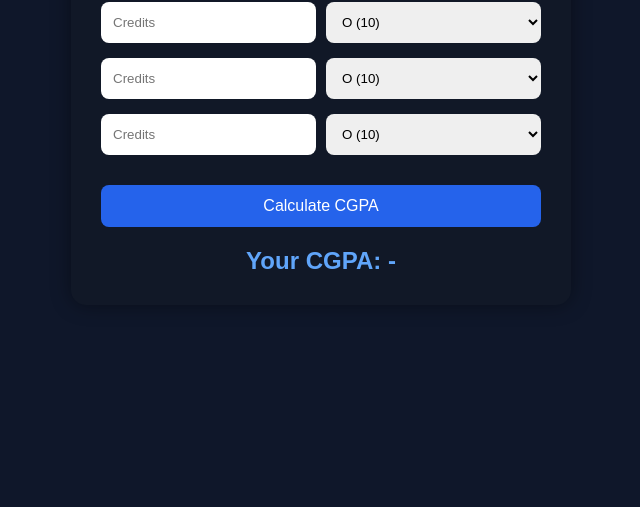
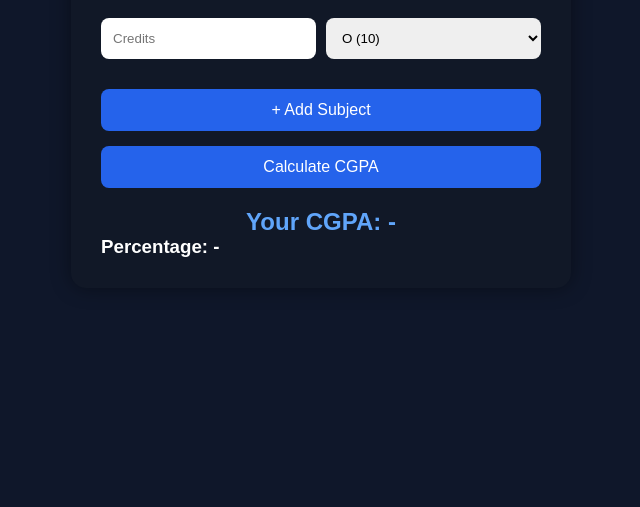
Before and after one commit to adithakur-devhub/cgpa-calculator, a plain HTML site: page index.html in a window 1280 px wide. Shown: the part 293-800 px from the top of the page, without its empty margins (319-959 px from the left). Drawn offline with Linux system fonts and the light colour scheme.

Commit message:
Upgrade index.html for dynamic CGPA calculator

```diff
--- a/index.html
+++ b/index.html
@@ -3,21 +3,21 @@
 <head>
 <meta charset="UTF-8">
 <meta name="viewport" content="width=device-width, initial-scale=1.0">
-<title>CGPA Calculator</title>
+<title>CGPA Calculator Pro</title>
 <link rel="stylesheet" href="style.css">
 </head>
-
 <body>
 
 <div class="container">
 
-<h1>CGPA Calculator</h1>
+<h1>CGPA Calculator Pro</h1>
+
+<div id="subjects">
 
 <div class="subject">
+<input type="number" class="credit" placeholder="Credits">
 
-<input type="number" id="credit1" placeholder="Credits">
-
-<select id="grade1">
+<select class="grade">
 <option value="10">O (10)</option>
 <option value="9">A+ (9)</option>
 <option value="8">A (8)</option>
@@ -26,48 +26,16 @@
 <option value="5">C (5)</option>
 <option value="0">F (0)</option>
 </select>
+</div>
 
 </div>
 
-<div class="subject">
+<button onclick="addSubject()">+ Add Subject</button>
 
-<input type="number" id="credit2" placeholder="Credits">
+<button onclick="calculateCGPA()">Calculate CGPA</button>
 
-<select id="grade2">
-<option value="10">O (10)</option>
-<option value="9">A+ (9)</option>
-<option value="8">A (8)</option>
-<option value="7">B+ (7)</option>
-<option value="6">B (6)</option>
-<option value="5">C (5)</option>
-<option value="0">F (0)</option>
-</select>
-
-</div>
-
-<div class="subject">
-
-<input type="number" id="credit3" placeholder="Credits">
-
-<select id="grade3">
-<option value="10">O (10)</option>
-<option value="9">A+ (9)</option>
-<option value="8">A (8)</option>
-<option value="7">B+ (7)</option>
-<option value="6">B (6)</option>
-<option value="5">C (5)</option>
-<option value="0">F (0)</option>
-</select>
-
-</div>
-
-<button onclick="calculateCGPA()">
-Calculate CGPA
-</button>
-
-<h2 id="result">
-Your CGPA: -
-</h2>
+<h2 id="result">Your CGPA: -</h2>
+<h3 id="percentage">Percentage: -</h3>
 
 </div>
 
```
